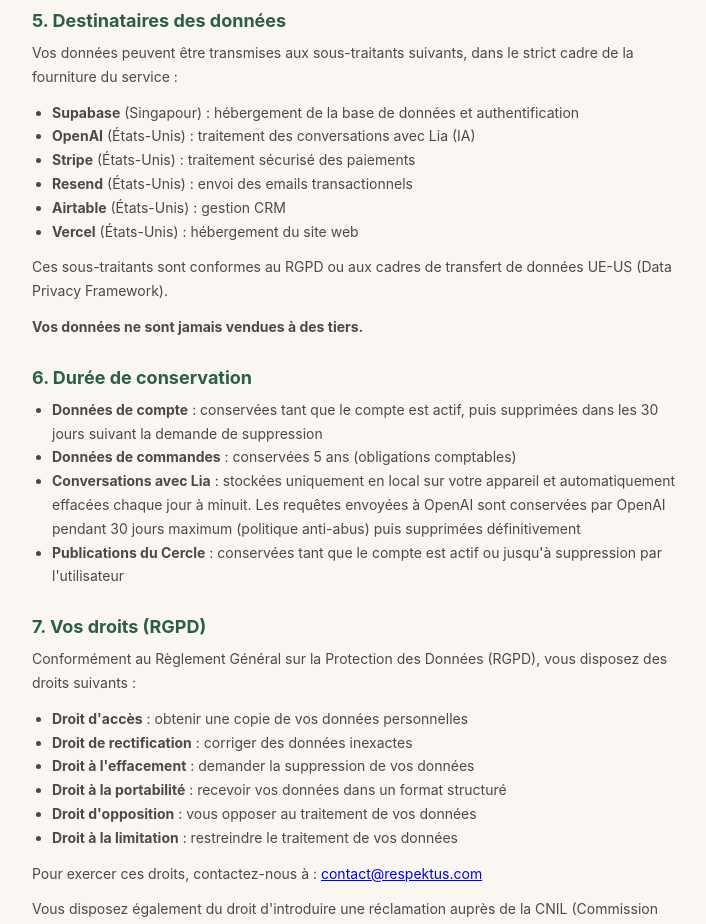
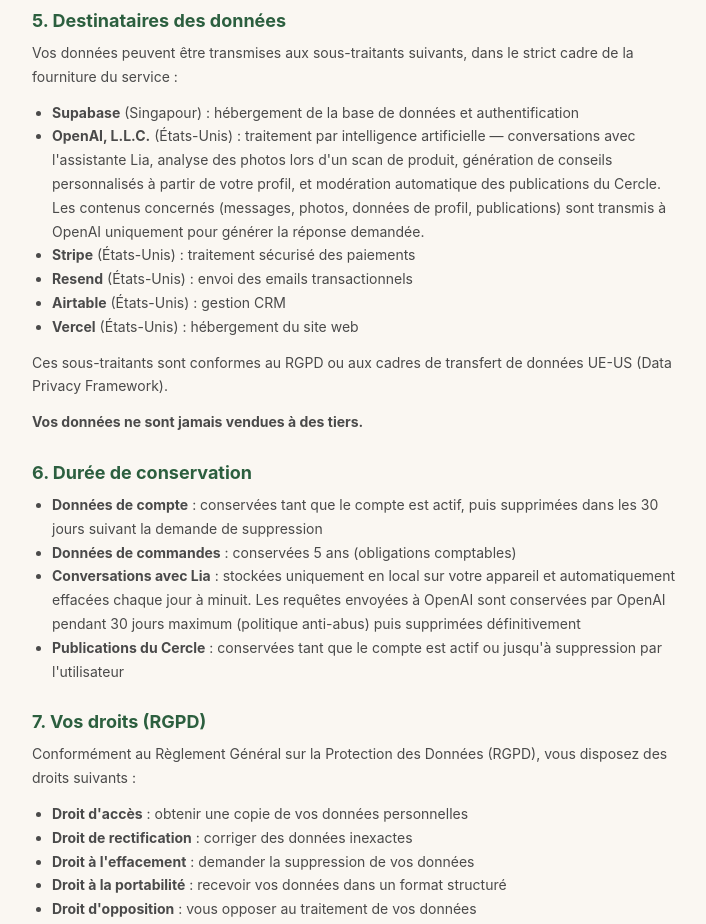
Before and after one commit to salwabenahmed/respektus-web, a website: page confidentialite.html in a window 1280 px wide. Shown: the part 1520-2444 px from the top of the page, without its empty margins (282-988 px from the left). Drawn offline with Linux system fonts and the light colour scheme.

Commit message:
confidentialite: detail du traitement IA OpenAI (Lia, scanner, conseils, moderation) pour conformite App Store

```diff
--- a/confidentialite.html
+++ b/confidentialite.html
@@ -94,7 +94,7 @@
     <p>Vos données peuvent être transmises aux sous-traitants suivants, dans le strict cadre de la fourniture du service :</p>
     <ul>
       <li><strong>Supabase</strong> (Singapour) : hébergement de la base de données et authentification</li>
-      <li><strong>OpenAI</strong> (États-Unis) : traitement des conversations avec Lia (IA)</li>
+      <li><strong>OpenAI, L.L.C.</strong> (États-Unis) : traitement par intelligence artificielle — conversations avec l'assistante Lia, analyse des photos lors d'un scan de produit, génération de conseils personnalisés à partir de votre profil, et modération automatique des publications du Cercle. Les contenus concernés (messages, photos, données de profil, publications) sont transmis à OpenAI uniquement pour générer la réponse demandée.</li>
       <li><strong>Stripe</strong> (États-Unis) : traitement sécurisé des paiements</li>
       <li><strong>Resend</strong> (États-Unis) : envoi des emails transactionnels</li>
       <li><strong>Airtable</strong> (États-Unis) : gestion CRM</li>
```
